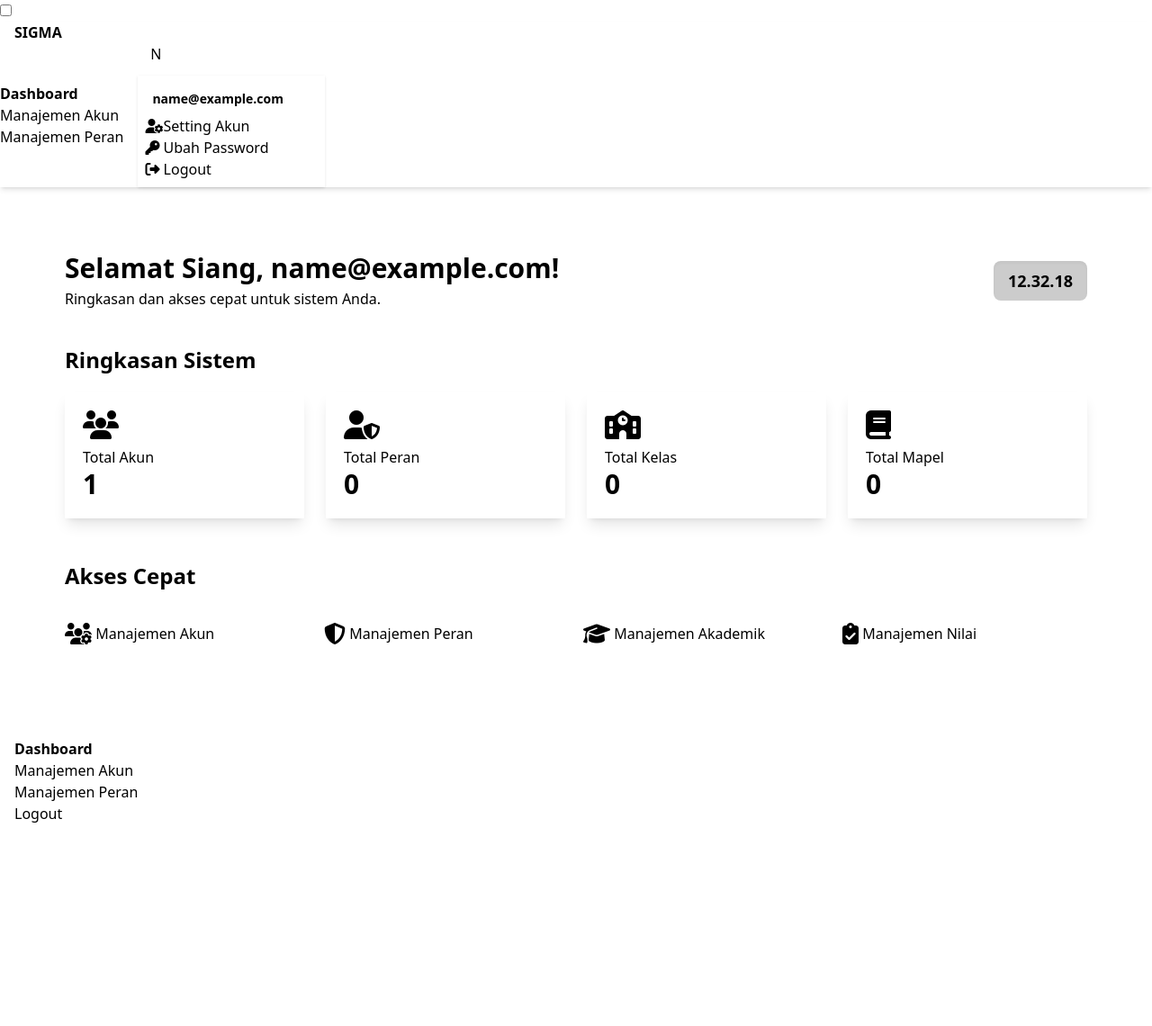
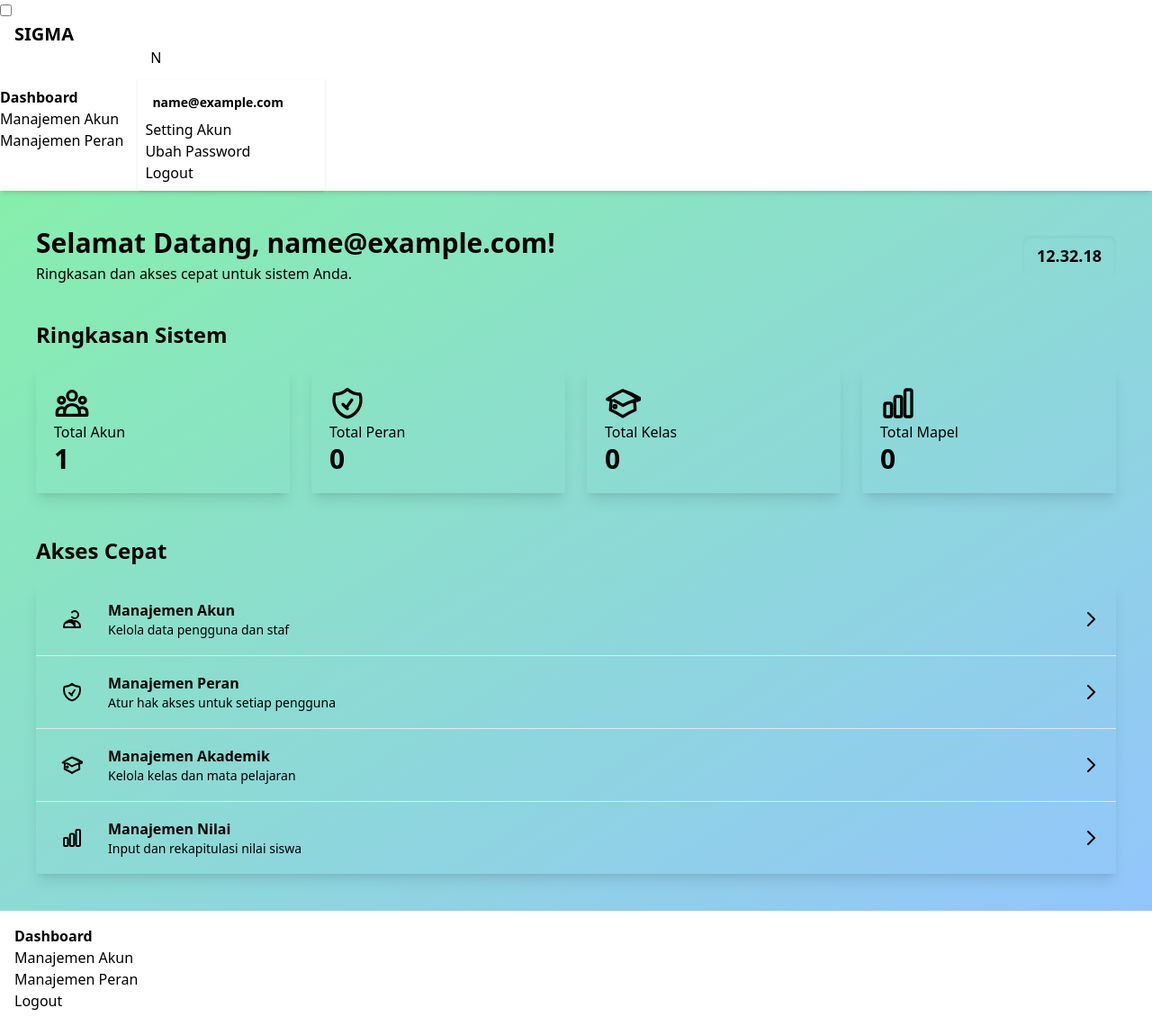
Before and after one commit to DinkyTrady/school-management, a Django app: page / in a window 1280 px wide. Shown: the whole page at 90% size. Before the commit the page ends 914 px from the top, so only its background shows below. Run offline with Django 5.2, Linux system fonts and the light colour scheme; the visitor is signed in with stand-in values (Sample User, id 1); data comes from the database, SQL or seed files in the repository; data that the repository does not hold is empty; parts of the project's set-up code (start-up, migrations or seed data) failed here and were passed over; some libraries are stand-ins or nearby versions.

Commit message:
Memperbarui ui dashboard dan merapikan, selain itu menambahkan function kembali ke dashboard, logo SIGMA bisa di klik

```diff
--- a/apps/core/templates/core/dashboard.html
+++ b/apps/core/templates/core/dashboard.html
@@ -5,123 +5,123 @@
 {% endblock title %}
 
 {% block content %}
-<div class="bg-gradient-to-br from-primary via-white to-secondary min-h-full p-4 md:p-8">
-    <div class="p-6 md:p-10 max-w-7xl mx-auto">
-
 <!-- Header -->
 <div class="flex flex-col md:flex-row justify-between items-start md:items-center mb-10">
     <div>
-                <h1 class="text-3xl font-bold text-primary-content"
-                    x-data="{
-                        greeting: '',
-                        updateGreeting() {
-                            const hour = new Date().getHours();
-                            if (hour >= 4 && hour < 11) this.greeting = 'Selamat Pagi';
-                            else if (hour >= 11 && hour < 15) this.greeting = 'Selamat Siang';
-                            else if (hour >= 15 && hour < 19) this.greeting = 'Selamat Sore';
-                            else this.greeting = 'Selamat Malam';
-                        },
-                        init() {
-                            this.updateGreeting();
-                            setInterval(() => this.updateGreeting(), 60000); // Update setiap menit
-                        }
-                    }"
-                    x-init="init()"
-                >
-                    <span x-text="greeting"></span>, {{ user.get_full_name|default:user.email }}!
-                </h1>
-                <p class="text-primary-content/80 mt-1">Ringkasan dan akses cepat untuk sistem Anda.</p>
+        <h1 class="text-3xl font-bold text-base-content">Selamat Datang, {{ user.get_full_name|default:user.email }}!</h1>
+        <p class="text-base-content/70 mt-1">Ringkasan dan akses cepat untuk sistem Anda.</p>
     </div>
-            <div x-data="{
-                    time: new Date().toLocaleTimeString('id-ID', { hour: '2-digit', minute: '2-digit', second: '2-digit', hour12: false }),
-                    init() {
-                        setInterval(() => {
-                            this.time = new Date().toLocaleTimeString('id-ID', { hour: '2-digit', minute: '2-digit', second: '2-digit', hour12: false });
-                        }, 1000);
-                    }
-                }" x-init="init()" class="text-lg font-semibold text-primary-content bg-black/20 backdrop-blur-sm shadow-inner px-4 py-2 rounded-lg mt-4 md:mt-0">
-                <span x-text="time"></span>
+    <div class="text-lg font-semibold text-base-content bg-base-100 shadow-inner px-4 py-2 rounded-lg mt-4 md:mt-0">
+        <span id="realtime-clock"></span>
     </div>
 </div>
 
 <!-- Konten Berdasarkan Peran -->
 {% if is_admin %}
     <!-- Tampilan untuk Admin -->
-            <h2 class="text-2xl font-bold mb-5 text-primary-content">Ringkasan Sistem</h2>
+    <h2 class="text-2xl font-bold mb-5 text-base-content">Ringkasan Sistem</h2>
     <div class="grid grid-cols-1 sm:grid-cols-2 lg:grid-cols-4 gap-6">
 
-                <!-- Kartu Total Akun (Interaktif) -->
-                <a href="{% url 'users:akun_list' %}" class="card bg-base-100 shadow-lg transition-all duration-300 hover:shadow-2xl hover:-translate-y-1 group" title="Kelola Akun Pengguna">
+        <!-- Kartu Total Akun (Bisa Diklik) -->
+        <a href="{% url 'users:akun_list' %}" class="card bg-base-100 shadow-lg transition-all duration-300 hover:shadow-xl hover:-translate-y-1">
             <div class="card-body flex-row items-center p-5">
                 <div class="mr-4 text-primary">
-                            <i class="fa-solid fa-users fa-2x w-10 h-10"></i>
+                    <svg xmlns="http://www.w3.org/2000/svg" class="h-10 w-10" fill="none" viewBox="0 0 24 24" stroke="currentColor"><path stroke-linecap="round" stroke-linejoin="round" stroke-width="2" d="M17 20h5v-2a3 3 0 00-5.356-1.857M17 20H7m10 0v-2c0-.653-.124-1.28-.356-1.857M7 20H2v-2a3 3 0 015.356-1.857M7 20v-2c0-.653.124-1.28.356-1.857m0 0a5.002 5.002 0 019.288 0M15 7a3 3 0 11-6 0 3 3 0 016 0zm6 3a2 2 0 11-4 0 2 2 0 014 0zM7 10a2 2 0 11-4 0 2 2 0 014 0z" /></svg>
                 </div>
                 <div>
-                            <h2 class="card-title text-base-content/60 group-hover:text-primary">Total Akun</h2>
+                    <h2 class="card-title text-base-content/60">Total Akun</h2>
                     <p class="text-3xl font-extrabold text-base-content">{{ total_akun }}</p>
                 </div>
             </div>
         </a>
 
-                <!-- Kartu Total Peran (Interaktif) -->
-                <a href="{% url 'users:peran_list' %}" class="card bg-base-100 shadow-lg transition-all duration-300 hover:shadow-2xl hover:-translate-y-1 group" title="Kelola Peran Pengguna">
+        <!-- Kartu Total Peran (Bisa Diklik) -->
+        <a href="{% url 'users:peran_list' %}" class="card bg-base-100 shadow-lg transition-all duration-300 hover:shadow-xl hover:-translate-y-1">
             <div class="card-body flex-row items-center p-5">
                 <div class="mr-4 text-secondary">
-                            <i class="fa-solid fa-user-shield fa-2x w-10 h-10"></i>
+                    <svg xmlns="http://www.w3.org/2000/svg" class="h-10 w-10" fill="none" viewBox="0 0 24 24" stroke="currentColor"><path stroke-linecap="round" stroke-linejoin="round" stroke-width="2" d="M9 12.75L11.25 15 15 9.75m-3-7.036A11.959 11.959 0 013.598 6 11.99 11.99 0 003 9.749c0 5.592 3.824 10.29 9 11.622 5.176-1.332 9-6.03 9-11.622 0-1.31-.21-2.571-.598-3.751h-.152c-3.196 0-6.1-1.248-8.25-3.286zm0 13.036h.008v.016h-.008v-.016z" /></svg>
                 </div>
                 <div>
-                            <h2 class="card-title text-base-content/60 group-hover:text-secondary">Total Peran</h2>
+                    <h2 class="card-title text-base-content/60">Total Peran</h2>
                     <p class="text-3xl font-extrabold text-base-content">{{ total_peran }}</p>
                 </div>
             </div>
         </a>
 
-                <!-- Kartu Total Kelas (Interaktif) -->
-                <a href="#" class="card bg-base-100 shadow-lg transition-all duration-300 hover:shadow-2xl hover:-translate-y-1 group" title="Kelola Kelas (segera hadir)">
+        <!-- Kartu Total Kelas (Tidak Bisa Diklik) -->
+        <div class="card bg-base-100 shadow-lg">
             <div class="card-body flex-row items-center p-5">
                 <div class="mr-4 text-accent">
-                            <i class="fa-solid fa-school fa-2x w-10 h-10"></i>
+                    <svg xmlns="http://www.w3.org/2000/svg" class="h-10 w-10" fill="none" viewBox="0 0 24 24" stroke="currentColor"><path stroke-linecap="round" stroke-linejoin="round" stroke-width="2" d="M4.26 10.147a60.436 60.436 0 00-.491 6.347A48.627 48.627 0 0112 20.904a48.627 48.627 0 018.232-4.41 60.46 60.46 0 00-.491-6.347m-15.482 0a50.57 50.57 0 00-2.658-.813A59.905 59.905 0 0112 3.493a59.905 59.905 0 0110.399 5.84c-.896.248-1.783.52-2.658.814m-15.482 0l-2.176-1.088A53.854 53.854 0 0112 3.493a53.854 53.854 0 0111.918 5.566l-2.176 1.088m-15.482 0A50.697 50.697 0 0112 13.489a50.697 50.697 0 017.74-3.342M6.75 15a.75.75 0 100-1.5.75.75 0 000 1.5z" /></svg>
                 </div>
                 <div>
-                            <h2 class="card-title text-base-content/60 group-hover:text-accent">Total Kelas</h2>
+                    <h2 class="card-title text-base-content/60">Total Kelas</h2>
                     <p class="text-3xl font-extrabold text-base-content">{{ total_kelas }}</p>
                 </div>
             </div>
-                </a>
+        </div>
 
-                <!-- Kartu Total Mapel (Interaktif) -->
-                <a href="#" class="card bg-base-100 shadow-lg transition-all duration-300 hover:shadow-2xl hover:-translate-y-1 group" title="Kelola Mata Pelajaran (segera hadir)">
+        <!-- Kartu Total Mapel (Tidak Bisa Diklik) -->
+        <div class="card bg-base-100 shadow-lg">
             <div class="card-body flex-row items-center p-5">
                 <div class="mr-4 text-info">
-                            <i class="fa-solid fa-book fa-2x w-10 h-10"></i>
+                    <svg xmlns="http://www.w3.org/2000/svg" class="h-10 w-10" fill="none" viewBox="0 0 24 24" stroke="currentColor"><path stroke-linecap="round" stroke-linejoin="round" stroke-width="2" d="M3 13.125C3 12.504 3.504 12 4.125 12h2.25c.621 0 1.125.504 1.125 1.125v6.75C7.5 20.496 6.996 21 6.375 21h-2.25A1.125 1.125 0 013 19.875v-6.75zM9.75 8.625c0-.621.504-1.125 1.125-1.125h2.25c.621 0 1.125.504 1.125 1.125v11.25c0 .621-.504 1.125-1.125 1.125h-2.25a1.125 1.125 0 01-1.125-1.125V8.625zM16.5 4.125c0-.621.504-1.125 1.125-1.125h2.25C20.496 3 21 3.504 21 4.125v15.75c0 .621-.504 1.125-1.125 1.125h-2.25a1.125 1.125 0 01-1.125-1.125V4.125z" /></svg>
                 </div>
                 <div>
-                            <h2 class="card-title text-base-content/60 group-hover:text-info">Total Mapel</h2>
+                    <h2 class="card-title text-base-content/60">Total Mapel</h2>
                     <p class="text-3xl font-extrabold text-base-content">{{ total_mapel }}</p>
                 </div>
             </div>
-                </a>
+        </div>
     </div>
 
-            <!-- Aksi Cepat untuk Admin -->
+    <!-- Aksi Cepat untuk Admin (Solid List Style) -->
     <div class="mt-12">
-                <h2 class="text-2xl font-bold mb-5 text-primary-content">Akses Cepat</h2>
-                <div class="grid grid-cols-2 md:grid-cols-4 gap-4">
-                    <a href="{% url 'users:akun_list' %}" class="btn btn-primary btn-lg h-auto py-4 flex-col gap-2" title="Buka halaman manajemen akun">
-                        <i class="fa-solid fa-users-cog fa-xl text-black"></i>
-                        <span class="text-black">Manajemen Akun</span>
+        <h2 class="text-2xl font-bold mb-5 text-base-content">Akses Cepat</h2>
+        <div class="bg-base-100 rounded-box shadow-lg overflow-hidden">
+
+            <a href="{% url 'users:akun_list' %}" class="flex items-center p-4 border-b border-base-200 hover:bg-base-200 transition-colors duration-200 group">
+                <div class="bg-primary/10 p-3 rounded-lg mr-4">
+                    <svg xmlns="http://www.w3.org/2000/svg" class="h-6 w-6 text-primary transition-transform duration-300 group-hover:scale-110" fill="none" viewBox="0 0 24 24" stroke="currentColor" stroke-width="2"><path stroke-linecap="round" stroke-linejoin="round" d="M12 4.354a4 4 0 110 5.292M15 21H3v-1a6 6 0 0112 0v1zm0 0h6v-1a6 6 0 00-9-5.197M15 21a6 6 0 00-9-5.197m0 0A5.975 5.975 0 0112 13a5.975 5.975 0 013 5.197" /></svg>
+                </div>
+                <div class="flex-grow">
+                    <h3 class="font-bold text-base-content">Manajemen Akun</h3>
+                    <p class="text-sm text-base-content/70">Kelola data pengguna dan staf</p>
+                </div>
+                <svg xmlns="http://www.w3.org/2000/svg" class="h-6 w-6 text-base-content/50 transform transition-transform duration-300 group-hover:translate-x-1" fill="none" viewBox="0 0 24 24" stroke="currentColor" stroke-width="2"><path stroke-linecap="round" stroke-linejoin="round" d="M9 5l7 7-7 7" /></svg>
             </a>
-                    <a href="{% url 'users:peran_list' %}" class="btn btn-secondary btn-lg h-auto py-4 flex-col gap-2" title="Buka halaman manajemen peran">
-                        <i class="fa-solid fa-shield-halved fa-xl text-black"></i>
-                        <span class="text-black">Manajemen Peran</span>
+
+            <a href="{% url 'users:peran_list' %}" class="flex items-center p-4 border-b border-base-200 hover:bg-base-200 transition-colors duration-200 group">
+                <div class="bg-secondary/10 p-3 rounded-lg mr-4">
+                    <svg xmlns="http://www.w3.org/2000/svg" class="h-6 w-6 text-secondary transition-transform duration-300 group-hover:scale-110" fill="none" viewBox="0 0 24 24" stroke="currentColor" stroke-width="2"><path stroke-linecap="round" stroke-linejoin="round" d="M9 12.75L11.25 15 15 9.75m-3-7.036A11.959 11.959 0 013.598 6 11.99 11.99 0 003 9.749c0 5.592 3.824 10.29 9 11.622 5.176-1.332 9-6.03 9-11.622 0-1.31-.21-2.571-.598-3.751h-.152c-3.196 0-6.1-1.248-8.25-3.286zm0 13.036h.008v.016h-.008v-.016z" /></svg>
+                </div>
+                <div class="flex-grow">
+                    <h3 class="font-bold text-base-content">Manajemen Peran</h3>
+                    <p class="text-sm text-base-content/70">Atur hak akses untuk setiap pengguna</p>
+                </div>
+                <svg xmlns="http://www.w3.org/2000/svg" class="h-6 w-6 text-base-content/50 transform transition-transform duration-300 group-hover:translate-x-1" fill="none" viewBox="0 0 24 24" stroke="currentColor" stroke-width="2"><path stroke-linecap="round" stroke-linejoin="round" d="M9 5l7 7-7 7" /></svg>
             </a>
-                    <a href="#" class="btn btn-accent btn-lg h-auto py-4 flex-col gap-2" title="Buka halaman manajemen akademik">
-                        <i class="fa-solid fa-graduation-cap fa-xl text-black"></i>
-                        <span class="text-black">Manajemen Akademik</span>
+
+            <a href="#" class="flex items-center p-4 border-b border-base-200 hover:bg-base-200 transition-colors duration-200 group">
+                <div class="bg-accent/10 p-3 rounded-lg mr-4">
+                    <svg xmlns="http://www.w3.org/2000/svg" class="h-6 w-6 text-accent transition-transform duration-300 group-hover:scale-110" fill="none" viewBox="0 0 24 24" stroke="currentColor" stroke-width="2"><path stroke-linecap="round" stroke-linejoin="round" d="M4.26 10.147a60.436 60.436 0 00-.491 6.347A48.627 48.627 0 0112 20.904a48.627 48.627 0 018.232-4.41 60.46 60.46 0 00-.491-6.347m-15.482 0a50.57 50.57 0 00-2.658-.813A59.905 59.905 0 0112 3.493a59.905 59.905 0 0110.399 5.84c-.896.248-1.783.52-2.658.814m-15.482 0l-2.176-1.088A53.854 53.854 0 0112 3.493a53.854 53.854 0 0111.918 5.566l-2.176 1.088m-15.482 0A50.697 50.697 0 0112 13.489a50.697 50.697 0 017.74-3.342M6.75 15a.75.75 0 100-1.5.75.75 0 000 1.5z" /></svg>
+                </div>
+                <div class="flex-grow">
+                    <h3 class="font-bold text-base-content">Manajemen Akademik</h3>
+                    <p class="text-sm text-base-content/70">Kelola kelas dan mata pelajaran</p>
+                </div>
+                <svg xmlns="http://www.w3.org/2000/svg" class="h-6 w-6 text-base-content/50 transform transition-transform duration-300 group-hover:translate-x-1" fill="none" viewBox="0 0 24 24" stroke="currentColor" stroke-width="2"><path stroke-linecap="round" stroke-linejoin="round" d="M9 5l7 7-7 7" /></svg>
             </a>
-                    <a href="#" class="btn btn-info btn-lg h-auto py-4 flex-col gap-2" title="Buka halaman manajemen nilai">
-                        <i class="fa-solid fa-clipboard-check fa-xl text-black"></i>
-                        <span class="text-black">Manajemen Nilai</span>
+
+            <a href="#" class="flex items-center p-4 hover:bg-base-200 transition-colors duration-200 group">
+                <div class="bg-info/10 p-3 rounded-lg mr-4">
+                    <svg xmlns="http://www.w3.org/2000/svg" class="h-6 w-6 text-info transition-transform duration-300 group-hover:scale-110" fill="none" viewBox="0 0 24 24" stroke="currentColor" stroke-width="2"><path stroke-linecap="round" stroke-linejoin="round" d="M3 13.125C3 12.504 3.504 12 4.125 12h2.25c.621 0 1.125.504 1.125 1.125v6.75C7.5 20.496 6.996 21 6.375 21h-2.25A1.125 1.125 0 013 19.875v-6.75zM9.75 8.625c0-.621.504-1.125 1.125-1.125h2.25c.621 0 1.125.504 1.125 1.125v11.25c0 .621-.504 1.125-1.125 1.125h-2.25a1.125 1.125 0 01-1.125-1.125V8.625zM16.5 4.125c0-.621.504-1.125 1.125-1.125h2.25C20.496 3 21 3.504 21 4.125v15.75c0 .621-.504 1.125-1.125 1.125h-2.25a1.125 1.125 0 01-1.125-1.125V4.125z" /></svg>
+                </div>
+                <div class="flex-grow">
+                    <h3 class="font-bold text-base-content">Manajemen Nilai</h3>
+                    <p class="text-sm text-base-content/70">Input dan rekapitulasi nilai siswa</p>
+                </div>
+                <svg xmlns="http://www.w3.org/2000/svg" class="h-6 w-6 text-base-content/50 transform transition-transform duration-300 group-hover:translate-x-1" fill="none" viewBox="0 0 24 24" stroke="currentColor" stroke-width="2"><path stroke-linecap="round" stroke-linejoin="round" d="M9 5l7 7-7 7" /></svg>
             </a>
         </div>
     </div>
@@ -131,20 +131,23 @@
     <div class="hero min-h-[60vh] bg-base-100 rounded-box shadow-lg">
         <div class="hero-content text-center">
             <div class="max-w-md">
-                        <h1 class="text-4xl font-bold">Halo, {{ user.get_full_name|default:user.email }}</h1>
-                        <p class="py-6">Ini adalah halaman dashboard Anda. Fitur untuk peran Anda akan segera ditambahkan.</p>
+                <h1 class="text-4xl font-bold text-base-content">Halo, {{ user.get_full_name|default:user.email }}</h1>
+                <p class="py-6 text-base-content/70">Ini adalah halaman dashboard Anda. Fitur untuk peran Anda akan segera ditambahkan.</p>
             </div>
         </div>
     </div>
 {% endif %}
 
-    </div>
-</div>
-
-{% block extra_head %} {# Memindahkan semua aset ke sini agar lebih rapi #}
-    {% load static %}
-    <!-- Font Awesome -->
-    <link rel="stylesheet" href="https://cdnjs.cloudflare.com/ajax/libs/font-awesome/6.5.2/css/all.min.css" integrity="sha512-SnH5WK+bZxgPHs44uWIX+LLJAJ9/2PkPKZ5QiAj6Ta86w+fsb2TkcmfRyVX3pBnMFcV7oQPJkl9QevSCWr3W6A==" crossorigin="anonymous" referrerpolicy="no-referrer" />
-
-{% endblock %}
+<script>
+    function updateClock() {
+        const clockElement = document.getElementById('realtime-clock');
+        if (clockElement) {
+            const now = new Date();
+            const timeString = now.toLocaleTimeString('id-ID', { hour: '2-digit', minute: '2-digit', second: '2-digit', hour12: false });
+            clockElement.textContent = timeString;
+        }
+    }
+    setInterval(updateClock, 1000);
+    updateClock();
+</script>
 {% endblock content %}
--- a/templates/base_generic.html
+++ b/templates/base_generic.html
@@ -11,7 +11,7 @@
     <script defer src="https://cdn.jsdelivr.net/npm/alpinejs@3.x.x/dist/cdn.min.js"></script>
     {% block extra_head %} {% endblock extra_head %}
   </head>
-  <body class="bg-base-200">
+  <body class="bg-base-300">
     <div class="drawer">
         <input id="my-drawer-3" type="checkbox" class="drawer-toggle" />
         <div class="drawer-content flex flex-col">
@@ -22,7 +22,7 @@
                         <svg xmlns="http://www.w3.org/2000/svg" fill="none" viewBox="0 0 24 24" class="inline-block w-6 h-6 stroke-current"><path stroke-linecap="round" stroke-linejoin="round" stroke-width="2" d="M4 6h16M4 12h16M4 18h16"></path></svg>
                     </label>
                 </div>
-                <div class="flex-1 px-2 mx-2 font-bold text-primary">SIGMA</div>
+                <a href="{% url 'core:dashboard' %}" class="flex-1 px-2 mx-2 font-bold text-primary text-xl transition-transform duration-300 hover:scale-105">SIGMA</a>
                 <div class="flex-none hidden lg:flex items-center">
                     <ul class="menu menu-horizontal">
                         {% include 'partials/_nav_links.html' %}
@@ -52,9 +52,22 @@
                 </div>
             </div>
             <!-- Page content here -->
-            <main>
-                {% block content %}
-                {% endblock content %}
+            <main class="bg-gradient-to-br from-green-300 to-blue-300 min-h-screen">
+                <div class="p-6 md:p-10 max-w-7xl mx-auto">
+                    {% if request.resolver_match.view_name != 'core:dashboard' %}
+                    <div class="mb-6">
+                        <button onclick="window.history.back()" class="btn btn-sm btn-outline gap-2 rounded-full">
+                            <svg xmlns="http://www.w3.org/2000/svg" class="h-4 w-4" fill="none" viewBox="0 0 24 24" stroke="currentColor" stroke-width="2">
+                                <path stroke-linecap="round" stroke-linejoin="round" d="M10 19l-7-7m0 0l7-7m-7 7h18" />
+                            </svg>
+                            Kembali
+                        </button>
+                    </div>
+                    {% endif %}
+
+                    {% block content %}
+                    {% endblock content %}
+                </div>
             </main>
         </div>
         <div class="drawer-side">
```
Lines whose indentation alone changed are shown as unchanged.
